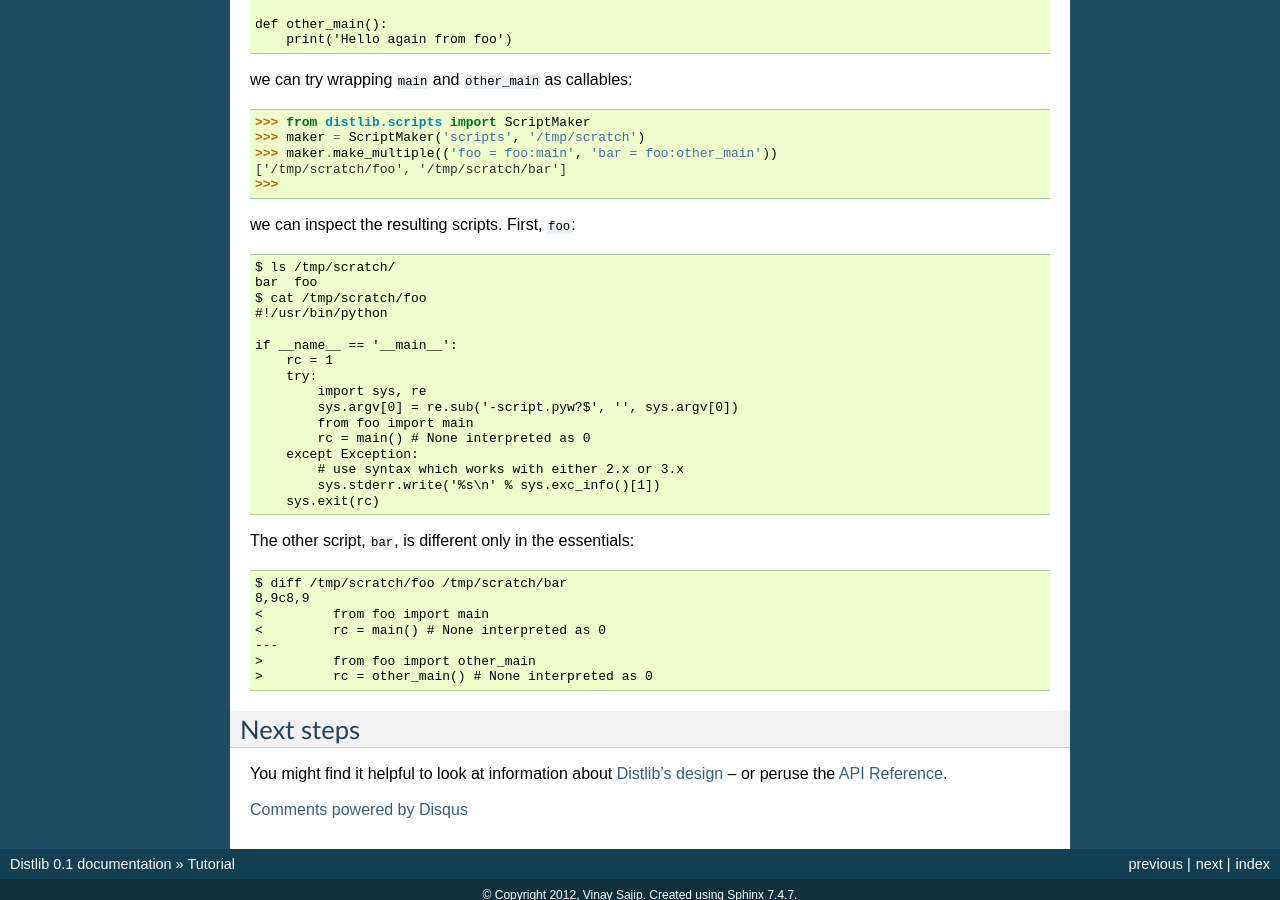
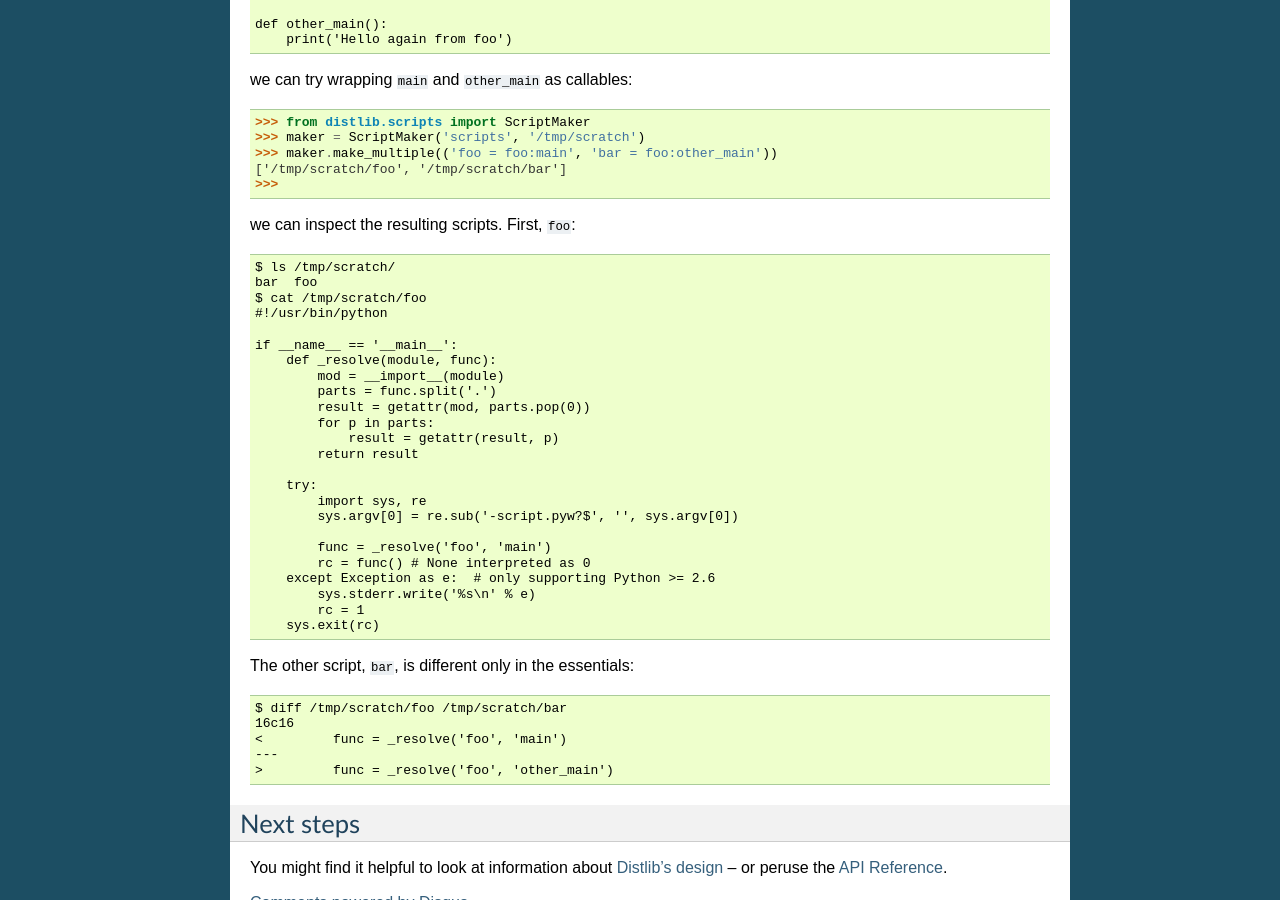
Before and after one commit to dstufft/distlib, a Sphinx documentation site: the page built from docs/tutorial.rst, in a window 1280 px wide and 900 px high, scrolled down 2751 px. Built offline with Sphinx 7.4.7, drawn with Linux system fonts in a browser that asks for light colours; formulas are drawn with MathJax 3; comment, search, counter and statistics services are not loaded.

```diff
--- a/docs/tutorial.rst
+++ b/docs/tutorial.rst
@@ -184,26 +184,32 @@ we can inspect the resulting scripts. First, ``foo``::
     #!/usr/bin/python
 
     if __name__ == '__main__':
-        rc = 1
+        def _resolve(module, func):
+            mod = __import__(module)
+            parts = func.split('.')
+            result = getattr(mod, parts.pop(0))
+            for p in parts:
+                result = getattr(result, p)
+            return result
+
         try:
             import sys, re
             sys.argv[0] = re.sub('-script.pyw?$', '', sys.argv[0])
-            from foo import main
-            rc = main() # None interpreted as 0
-        except Exception:
-            # use syntax which works with either 2.x or 3.x
-            sys.stderr.write('%s\n' % sys.exc_info()[1])
+
+            func = _resolve('foo', 'main')
+            rc = func() # None interpreted as 0
+        except Exception as e:  # only supporting Python >= 2.6
+            sys.stderr.write('%s\n' % e)
+            rc = 1
         sys.exit(rc)
 
 The other script, ``bar``, is different only in the essentials::
 
     $ diff /tmp/scratch/foo /tmp/scratch/bar
-    8,9c8,9
-    <         from foo import main
-    <         rc = main() # None interpreted as 0
+    16c16
+    <         func = _resolve('foo', 'main')
     ---
-    >         from foo import other_main
-    >         rc = other_main() # None interpreted as 0
+    >         func = _resolve('foo', 'other_main')
 
 Next steps
 ----------
```
Also changed, not shown: docs/reference.rst (+9 -1 lines), 2 other files.
